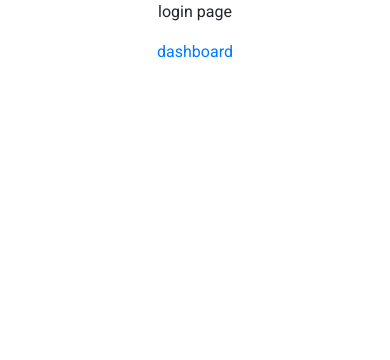
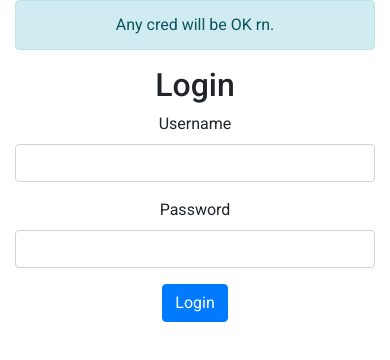
Before and after one commit to thuwie/ifmo_infosys_ui, an Angular app: page /login in a window 390 px wide. Shown: the top 360 px of the page. Built offline with nearby package versions, Linux system fonts and the light colour scheme; what angular-font-awesome would draw is missing.

Commit message:
Add login & guard mechanism

```diff
--- /dev/null
+++ b/src/app/_guards/auth.guard.ts
@@ -0,0 +1,17 @@
+import { Injectable } from '@angular/core';
+import { Router, CanActivate } from '@angular/router';
+
+@Injectable()
+export class AuthGuard implements CanActivate {
+
+  constructor(private router: Router) {
+  }
+
+  canActivate() {
+    if (localStorage.getItem('currentUser')) {
+      return true;
+    }
+    this.router.navigate(['/login']);
+    return false;
+  }
+}
--- a/src/app/_services/auth.service.ts
+++ b/src/app/_services/auth.service.ts
@@ -1,9 +1,46 @@
 import { Injectable } from '@angular/core';
+import { environment } from '../../environments/environment';
+import axios from 'axios';
+import { Router } from '@angular/router';
 
 @Injectable({
   providedIn: 'root'
 })
 export class AuthService {
+  public token: string;
+  private apiHost: string;
 
-  constructor() { }
+  constructor(private router: Router) {
+    this.apiHost = environment.apiHost;
+    const currentUser = JSON.parse(localStorage.getItem('currentUser'));
+    this.token = currentUser && currentUser.token;
+  }
+
+  async login(username: string, password: string): Promise<boolean> {
+    try {
+      const response = await axios.post(`${this.apiHost}/authenticate`, JSON.stringify({
+        username: username,
+        password: password
+      }));
+      // const token = response.token;
+      const token = '{ username: "test", token: "token" }'; // Waiting for the API to return me a token.
+      if (token) {
+        this.token = token;
+
+        localStorage.setItem('currentUser', JSON.stringify({ username: username, token: token }));
+        return true;
+      } else {
+        throw new Error('Authentication failed');
+      }
+    } catch (error) {
+      console.error(error.message);
+      return false;
+    }
+  }
+
+  logout(): void {
+    this.token = null;
+    localStorage.removeItem('currentUser');
+    this.router.navigate(['/login']);
+  }
 }
--- a/src/app/app-routing.module.ts
+++ b/src/app/app-routing.module.ts
@@ -5,11 +5,13 @@ import { DashboardComponent } from './dashboard/dashboard.component';
 import { ViewComponent } from './view/view.component';
 import { ModerateComponent } from './moderate/moderate.component';
 import { AdminComponent } from './admin/admin.component';
+import { AuthGuard } from './_guards/auth.guard';
 
 const routes: Routes = [
   { path: '', redirectTo: 'login', pathMatch: 'full' },
   { path: 'login', component: LoginComponent },
-  { path: 'dashboard', component: DashboardComponent,
+  {
+    path: 'dashboard', component: DashboardComponent, canActivate: [AuthGuard],
     children: [
       { path: '', redirectTo: 'view', pathMatch: 'full' },
       { path: 'view', component: ViewComponent },
--- a/src/app/dashboard/dashboard.component.html
+++ b/src/app/dashboard/dashboard.component.html
@@ -11,6 +11,10 @@
       <div class="row">
         <div class="jumbotron-fluid" [routerLink]="['admin']">Admin</div>
       </div>
+      <div class="row">
+        <button class="jumbotron-fluid" (click)="logout()">Logout</button>
+      </div>
+
     </div>
     <div class="col-10">
       <router-outlet></router-outlet>
--- a/src/app/dashboard/dashboard.component.ts
+++ b/src/app/dashboard/dashboard.component.ts
@@ -1,4 +1,5 @@
 import { Component, OnInit } from '@angular/core';
+import { AuthService } from '../_services/auth.service';
 
 @Component({
   selector: 'app-dashboard',
@@ -7,9 +8,14 @@ import { Component, OnInit } from '@angular/core';
 })
 export class DashboardComponent implements OnInit {
 
-  constructor() { }
+  constructor(private authService: AuthService) {
+  }
 
   ngOnInit() {
   }
 
+  logout() {
+    this.authService.logout();
+  }
+
 }
--- a/src/app/login/login.component.html
+++ b/src/app/login/login.component.html
@@ -1,5 +1,33 @@
-<p>
-  login page
-</p>
-
-<a [routerLink]="['/dashboard']">dashboard</a>
+<div class="container">
+  <div class="row">
+    <div class="col-md-6 col-md-offset-3 col-lg-6 col-lg-offset-3">
+      <div class="alert alert-info">
+        Any cred will be OK rn.
+      </div>
+      <h2>Login</h2>
+      <form name="form" (ngSubmit)="f.form.valid && login()" #f="ngForm" novalidate>
+        <div class="form-group" [ngClass]="{ 'has-error': f.submitted && !username.valid }">
+          <label for="username">Username</label>
+          <input type="text" class="form-control" name="username" [(ngModel)]="model.username" #username="ngModel"
+                 required/>
+          <div *ngIf="f.submitted && !username.valid" class="help-block">Username is required</div>
+        </div>
+        <div class="form-group" [ngClass]="{ 'has-error': f.submitted && !password.valid }">
+          <label for="password">Password</label>
+          <input type="password" class="form-control" name="password" [(ngModel)]="model.password" #password="ngModel"
+                 required/>
+          <div *ngIf="f.submitted && !password.valid" class="help-block">Password is required</div>
+        </div>
+        <div class="form-group">
+          <button [disabled]="isLoading" class="btn btn-primary">Login</button>
+          <div *ngIf="isLoading">
+            <div class="col">
+              <i class="fa fa-spinner fa-spin"></i>
+            </div>
+          </div>
+        </div>
+        <div *ngIf="error" class="alert alert-danger">{{error}}</div>
+      </form>
+    </div>
+  </div>
+</div>
--- a/src/app/login/login.component.ts
+++ b/src/app/login/login.component.ts
@@ -1,15 +1,40 @@
 import { Component, OnInit } from '@angular/core';
+import { Router } from '@angular/router';
+import { AuthService } from '../_services/auth.service';
 
 @Component({
   selector: 'app-login',
   templateUrl: './login.component.html',
   styleUrls: ['./login.component.scss']
 })
+
 export class LoginComponent implements OnInit {
+  model: any = {};
+  isLoading = false;
+  error = '';
 
-  constructor() { }
+  constructor(private router: Router,
+              private authService: AuthService) {
+  }
 
   ngOnInit() {
+    // TODO check for application local storage for a token.
+    this.authService.logout();
   }
 
+  async login() {
+    this.isLoading = true;
+    try {
+      const result = await this.authService.login(this.model.username, this.model.password);
+      if (result) {
+        this.router.navigate(['/dashboard']);
+      } else {
+        this.error = 'Username or password is incorrect';
+        this.isLoading = false;
+      }
+    } catch (error) {
+      console.error(error.message);
+      this.error = error.message;
+    }
+  }
 }
```
Also changed, not shown: src/app/app.module.ts (+15 -3 lines), 1 other file (tests, documents, lock files or other folders).
